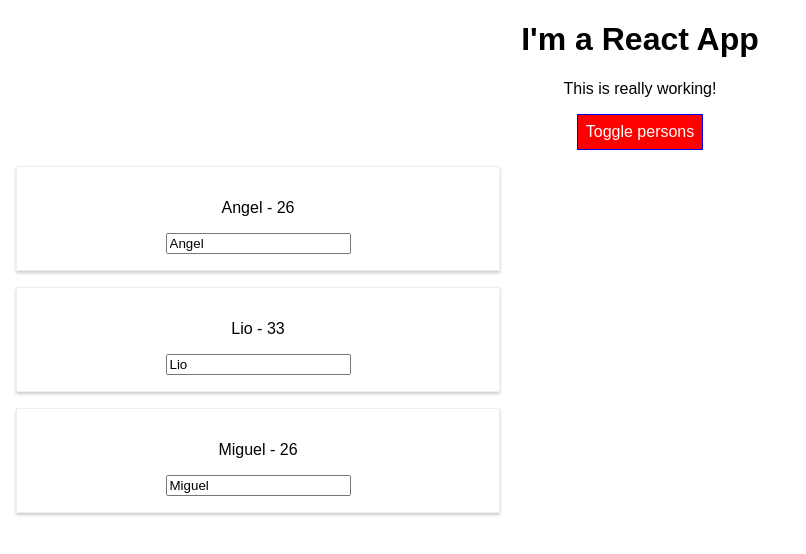
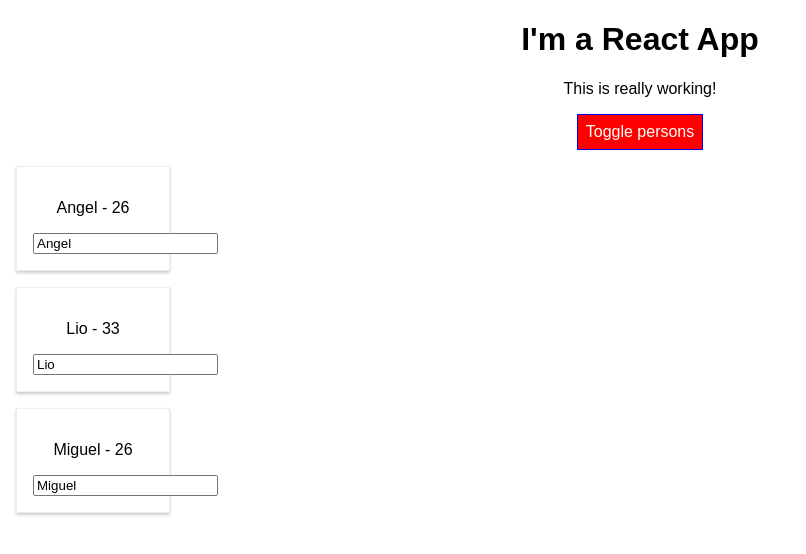
Before and after one commit to miickeyreyez/udemy-react, a React (Create React App) app in the folder section3-baseFeatures/: page / in a window 1280 px wide. Both pictures are taken after a click on the button "Toggle persons". Shown: the top 554 px of the page, without its empty margins (0-806 px from the left). Built offline with nearby package versions, Linux system fonts and the light colour scheme.

Commit message:
Remove radium

```diff
--- a/section3-baseFeatures/src/App.js
+++ b/section3-baseFeatures/src/App.js
@@ -1,7 +1,6 @@
 import React, { Component } from 'react';
 import './App.css';
 import Person from './Person/Person';
-import Radium, { StyleRoot } from 'radium';
 
 class App extends Component {
   state = {
@@ -57,10 +56,6 @@
       border: '1px solid blue',
       padding: '8px',
       cursor: 'pointer',
-      ':hover': {
-        backgroundColor: 'lightgreen',
-        color:'black',
-      }
     };
 
     let persons = null;
@@ -98,10 +93,6 @@
         </div>
       );
       style.backgroundColor = 'red';
-      style[':hover'] = {
-        backgroundColor: 'lightyellow',
-        color:'black',
-      }
     }
 
     // let classes = ['red', 'bold'].join(' ');
@@ -116,7 +107,6 @@
     }
 
     return(
-      <StyleRoot>
       <div className = "App">
         <h1>I'm a React App</h1>
         <p className = { classes.join(' ') }>
@@ -153,9 +143,8 @@
           persons
         }
       </div>
-      </StyleRoot>
     );
   }
 }
 
-export default Radium(App);
+export default App;
--- a/section3-baseFeatures/src/Person/Person.css
+++ b/section3-baseFeatures/src/Person/Person.css
@@ -1,5 +1,5 @@
 .Person {
-    width: 60px;
+    width: 120px;
     margin: 16px;
     border: 1px solid #eee;
     box-shadow: 0 2px 3px #ccc;
--- a/section3-baseFeatures/src/Person/Person.js
+++ b/section3-baseFeatures/src/Person/Person.js
@@ -1,15 +1,8 @@
 import React from 'react';
 import './Person.css';
-import Radium from 'radium';
 
 const person = (props) => {
-    const style = {
-        '@media(min-width: 500px)': {
-            width: '450px',
-        }
-    }
-    return <div className = "Person"
-    style = { style }>
+    return <div className = "Person">
         <p onClick = { props.click }>
             { props.name } - { props.age }
         </p>
@@ -21,4 +14,4 @@
             value = { props.name }/>
     </div>
 }
-export default Radium(person);
+export default person;
```
